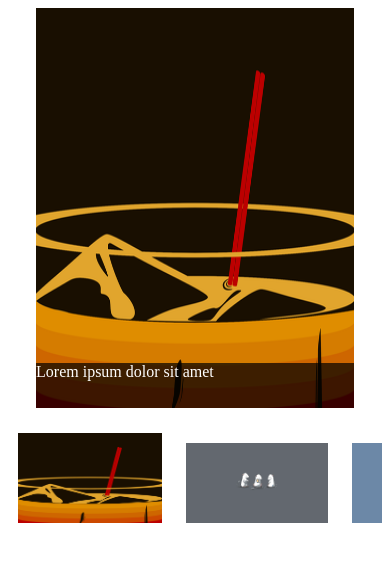
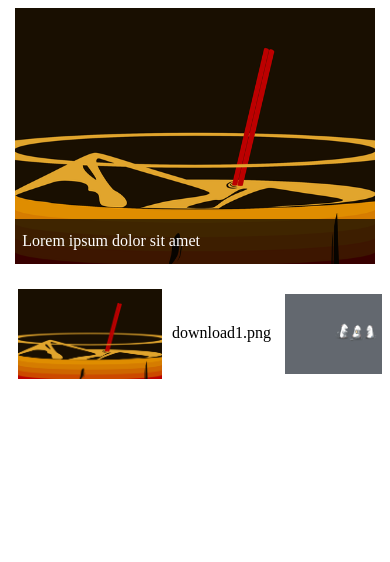
Before and after one commit to vinnyang/getfyt.codetest, a plain HTML site: page index.html in a window 390 px wide. Drawn offline with Linux system fonts and the light colour scheme.

Commit message:
responsive

```diff
--- a/css/style.css
+++ b/css/style.css
@@ -2,21 +2,24 @@ div,img {border:0; padding:0 }
 
 .galleryFrm {height:25em; width:85%; margin:0 auto; background-color:#666 }
 .galleryFrm .galleryBig {max-width:100%; max-height:25em; min-height:25em; display: block; margin: 0 auto; }
-.caption{position: relative; height: 2.81em; width: 100%; bottom: 2.81em; background-color: rgba(0,0,0,0.7); color:#fff;}
+.caption{position: relative; height: 2.81em; width: 98%; bottom: 2.81em; background-color: rgba(0,0,0,0.7); color: #fff; line-height: 2.81em; padding-left: 2%;}
 
 .galleryLi {width:100%; overflow-x:scroll; height:110px; margin-top: 1.5625em; }
-.thumbWrapper{/*position: relative;*/ }
+/*.thumbWrapper{}*/
+/*.filenames{}*/
 
-.galleryLi .galleryThumbs{min-height:5em; max-height:5em; padding: 0 0.625em; opacity: 0.8;}
-.galleryLi .galleryThumbs:hover, .galleryThumbs.selected{max-height: 5.625em; opacity: 1;}
+.galleryLi .galleryThumbs{min-height:5em; max-height:5em; padding: 0 0.625em; opacity: 0.8;	vertical-align: middle;}
+.galleryLi .galleryThumbs:hover, .galleryThumbs.selected{opacity: 1; max-height: 5.625em; min-height: 5.625em;}
 
 @media screen and (min-width: 769px) {
-	.galleryFrm {background-color:#999 }
+
 }
 
 @media screen and (min-width: 481px) and (max-width: 768px) {
-	.galleryFrm {background-color:#000 }
+	.galleryFrm {height: 18.75em; width:85%;}
+	.galleryFrm .galleryBig {max-height:18.75em; min-height:18.75em;}
 }
 @media screen and (max-width: 480px) {
-	.galleryFrm {background-color:#000 }
+	.galleryFrm {max-height: 16em; min-width: 360px; max-width: 460px;}
+	.galleryFrm .galleryBig {max-height:16em; min-height:16em;}
 }
--- a/index.html
+++ b/index.html
@@ -26,7 +26,7 @@
            <img class="galleryThumbs" src="images/download4.jpg" alt="incidunt non asperiores perspiciatis">
            <img class="galleryThumbs" src="images/download5.jpg" alt="officiis alias ut hic fugiat distinctio">
            <img class="galleryThumbs" src="images/download6.jpg" alt="laborum sed ipsam quo enim qui">
-           <img class="galleryThumbs" src="images/download7.jpg" alt="repudiandae consequuntur recusandae id.">
+           <img class="galleryThumbs" src="images/download7.jpg" alt="repudiandae consequuntur recusandae id">
            </div>
         </div>
     </body>
@@ -38,26 +38,19 @@
             $thumbs = $('img.galleryThumbs'),
             $selectedImg = $('.selected'), $cap = $('.caption');
 
-        $thumbWrapper.css('width', $thumbs.length * 161);
-        setCaption();
+        $thumbWrapper.css('width', $thumbs.length * 260);
+        setCaption($selectedImg, $cap);
 
-        $thumbs.on('click', function () {
+        $thumbs.each(function () {
+            setImgName($(this));
+        }).on('click', function () {
             var this_scr = $(this).attr('src'),
                 this_desc = $(this).attr('alt');
 
             $(this).addClass('selected').siblings().removeClass('selected');
-            setCaption(this);
+            setCaption($selectedImg, $cap, this);
 
             $target.attr('src', this_scr).attr('alt', this_desc);
         });
-
-        function setCaption(obj) {
-            if (!obj) {
-                $cap.text($selectedImg.attr('alt'));
-            }else{
-               $cap.text($(obj).attr('alt'));
-            }
-
-        }
     });
 </script>
--- a/js/script.js
+++ b/js/script.js
@@ -0,0 +1,12 @@
+function setImgName ($this) {
+    var src = $this.attr('src'), fn = src.substring(src.lastIndexOf('/')+1);
+    $('<span>', {class: 'filenames'}).text(fn).insertAfter($this);
+}
+
+function setCaption($selectedImg, $cap, obj) {
+    if (!obj) {
+        $cap.text($selectedImg.attr('alt'));
+    }else{
+       $cap.text($(obj).attr('alt'));
+    }
+}
```
